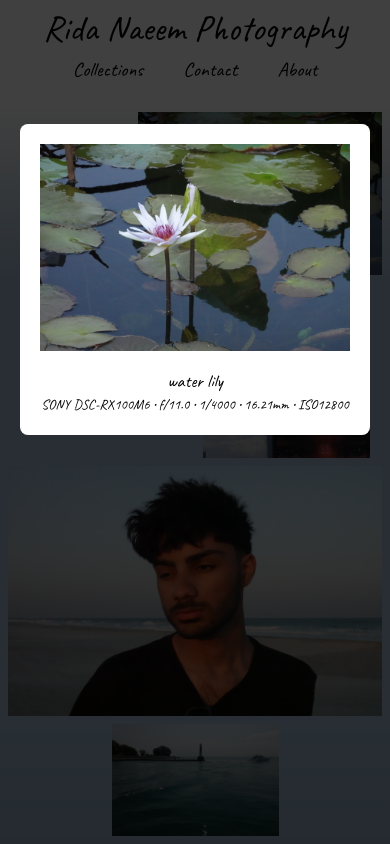
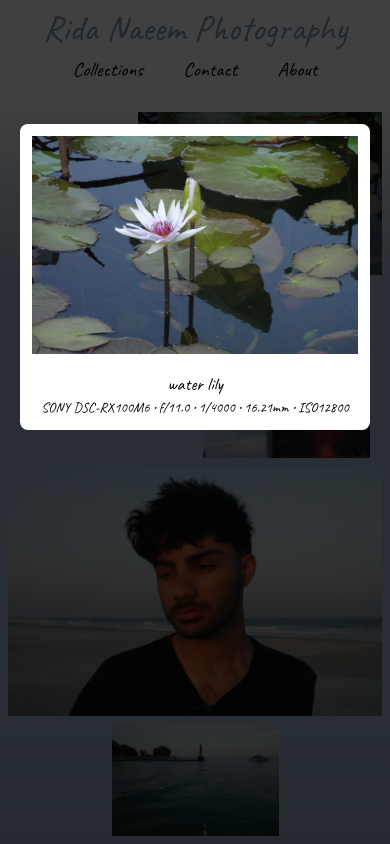
Before and after one commit to ridanaeeem/rida-photos, a Next.js app: page / in a window 390 px wide. Both pictures are taken after a click on the picture 260 px from the left and 193 px from the top of the page. Shown: the top 844 px of the page. Built offline with nearby package versions, Linux system fonts and the light colour scheme.

Commit message:
nav + padding adjustment for mobile modal

```diff
--- a/app/layout.tsx
+++ b/app/layout.tsx
@@ -22,11 +22,6 @@ export default function RootLayout({
 	return (
 		<html lang="en">
 			<body className={caveat.className}>
-				<div className="header flex flex-col p-2 md:p-5 bg-white">
-					<h1 className="text-4xl">
-						<Link href="/">Rida Naeem Photography</Link>
-					</h1>
-				</div>
 				<Nav />
 				{children}
 				<Analytics />
--- a/components/Nav.tsx
+++ b/components/Nav.tsx
@@ -1,16 +1,25 @@
+"use client";
 import Link from "next/link";
+import { usePathname } from "next/navigation";
 
 export default function Nav() {
+	const pathname = usePathname();
+
 	return (
 		<nav>
+			<div className="header flex flex-col p-2 md:p-5 bg-white">
+				<h1 className={`text-4xl ${pathname === "/" ? "text-[#809BB3]" : "text-black"}`}>
+					<Link href="/">Rida Naeem Photography</Link>
+				</h1>
+			</div>
 			<ul className="text-xl md:text-3xl flex justify-center pb-5">
-				<ul className="px-5">
+				<ul className={`px-5 ${pathname === "/collections" ? "text-[#809BB3]" : "text-black"}`}>
 					<Link href="/collections">Collections</Link>
 				</ul>
-				<ul className="px-5">
+				<ul className={`px-5 ${pathname === "/contact" ? "text-[#809BB3]" : "text-black"}`}>
 					<Link href="/contact">Contact</Link>
 				</ul>
-				<ul className="px-5">
+				<ul className={`px-5 ${pathname === "/about" ? "text-[#809BB3]" : "text-black"}`}>
 					<Link href="/about">About</Link>
 				</ul>
 			</ul>
--- a/components/PhotoModal.tsx
+++ b/components/PhotoModal.tsx
@@ -15,7 +15,7 @@ const PhotoModal: React.FC<PhotoModalProps> = ({ isOpen, imageSrc, imageAlt, des
 
 	return (
 		<div className="fixed lg:inset-0 z-50 flex items-center justify-center m-5 lg:m-60 text-center">
-			<div className="relative bg-white p-5 rounded-lg">
+			<div className="relative bg-white p-3 md:p-5 rounded-lg">
 				{/* <button
 					className="absolute p-2 top-2 right-1 text-2xl text-gray-500 hover:text-gray-800"
 					onClick={onClose}>
```
